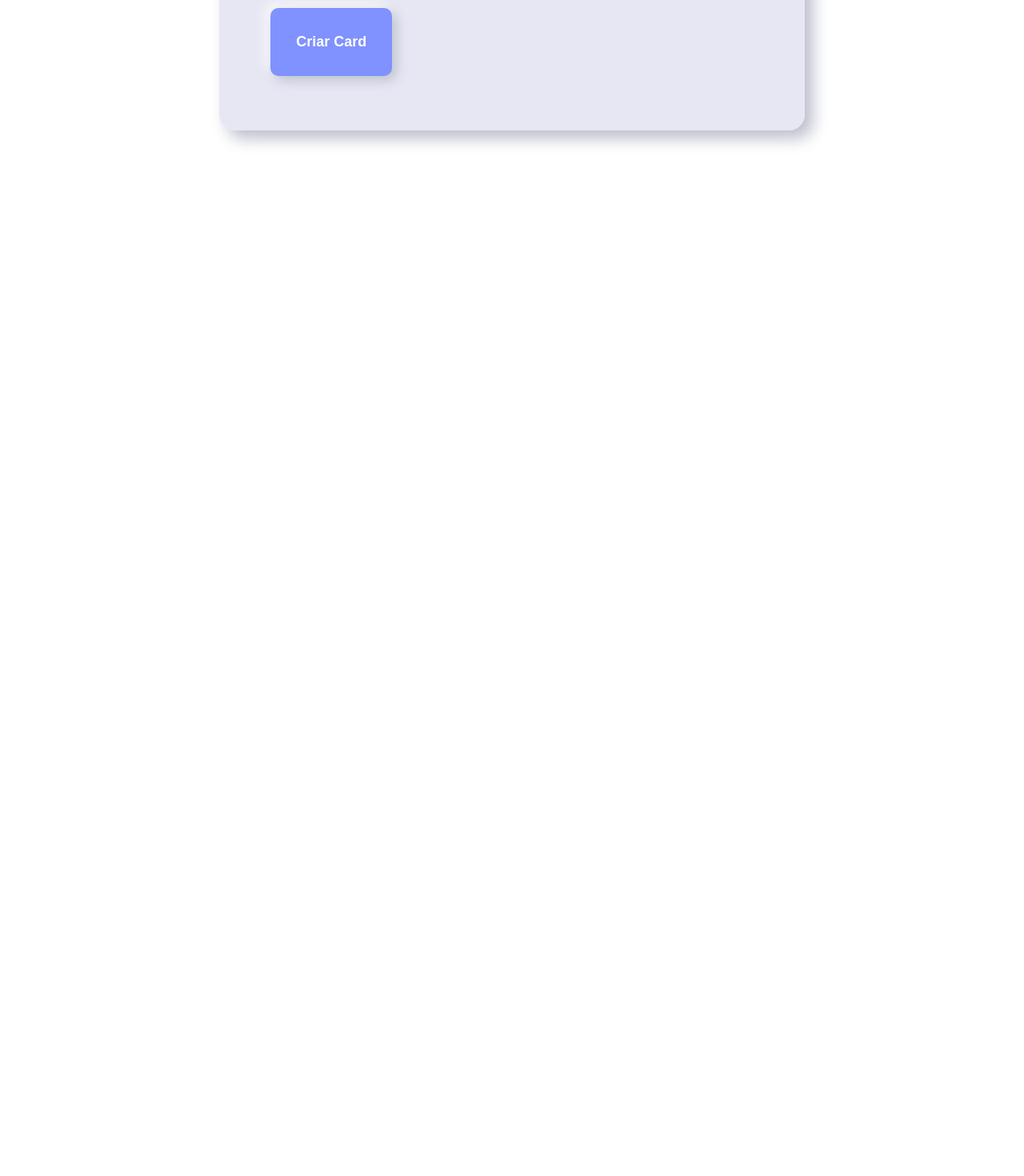
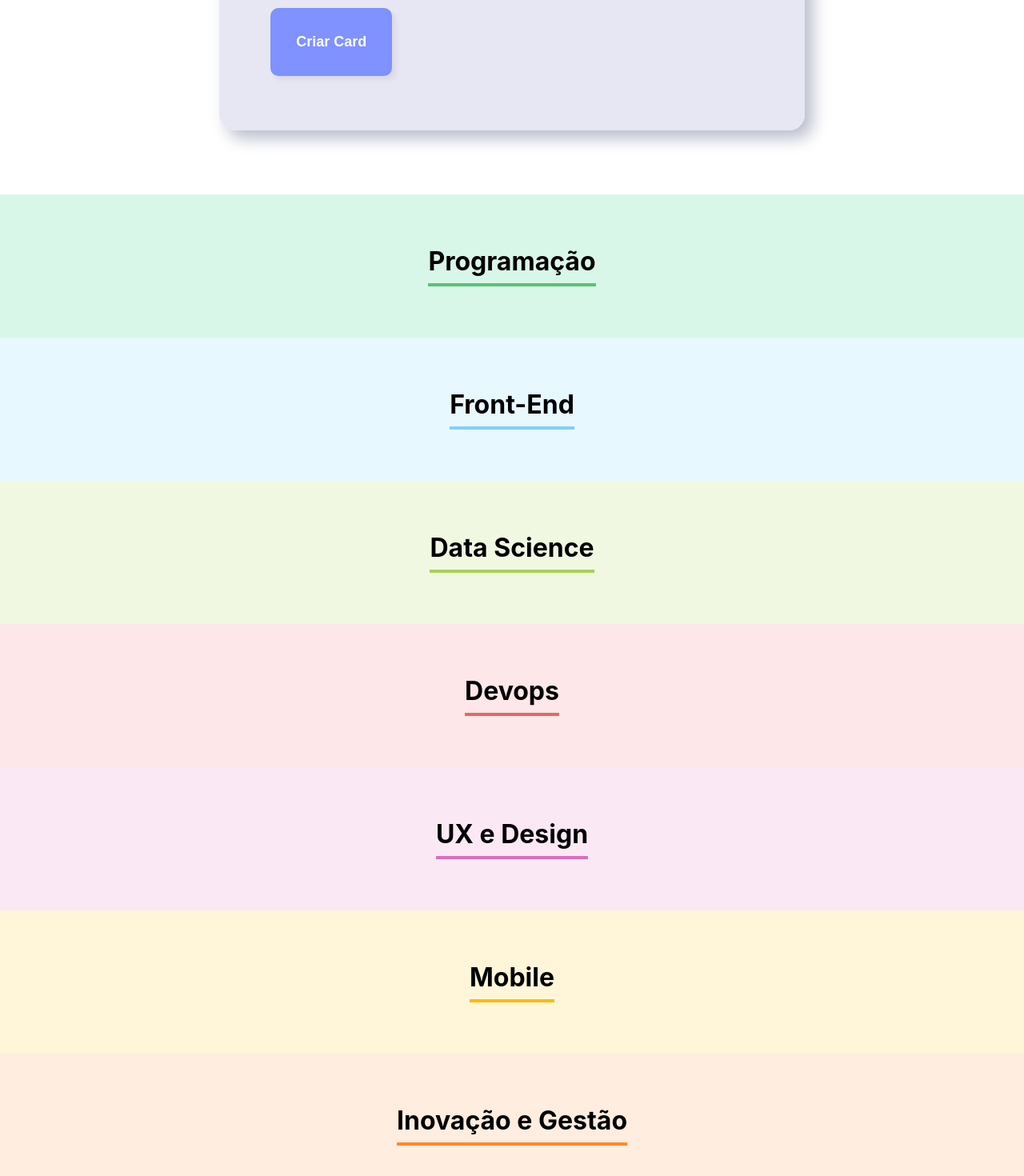
Before and after one commit to charlesbrcosta/Organo, a React (Create React App) app: page / in a window 1280 px wide. Shown: the part 1234-2704 px from the top of the page at 80% size. Before the commit the page ends 1477 px from the top, so only its background shows below. Built offline with nearby package versions, Linux system fonts and the light colour scheme.

Commit message:
adicionado componente e objeto team

```diff
--- a/src/App.js
+++ b/src/App.js
@@ -1,11 +1,69 @@
+import { useState } from 'react';
+
 import { Banner } from './components/Banner/';
 import { Form } from './components/Form';
+import { Team } from './components/Team';
+
+const teams = [
+  {
+    name: 'Programação',
+    primaryColor: '#57C278',
+    secondColor: '#D9F7E9',
+  },
+  {
+    name: 'Front-End',
+    primaryColor: '#82CFFA',
+    secondColor: '#E8F8FF',
+  },
+  {
+    name: 'Data Science',
+    primaryColor: '#A6D157',
+    secondColor: '#F0F8E2',
+  },
+  {
+    name: 'Devops',
+    primaryColor: '#E06B69',
+    secondColor: '#FDE7E8',
+  },
+  {
+    name: 'UX e Design',
+    primaryColor: '#DB6EBF',
+    secondColor: '#FAE9F5',
+  },
+  {
+    name: 'Mobile',
+    primaryColor: '#FFBA05',
+    secondColor: '#FFF5D9',
+  },
+  {
+    name: 'Inovação e Gestão',
+    primaryColor: '#FF8A29',
+    secondColor: '#FFEEDF',
+  },
+];
 
 export function App() {
+  const [collaborators, setCollaborator] = useState([]);
+
+  const newCollaboratorAdded = (collaborator) => {
+    setCollaborator([...collaborators, collaborator]);
+  }
+
   return (
     <div className="App">
       <Banner />
-      <Form />
+      <Form registerCollaborator={ collaborator => newCollaboratorAdded(collaborator) }/>
+
+      { teams.map(team => {
+        return (
+          <Team
+            key={ team.name }
+            name={ team.name }
+            primaryColor={ team.primaryColor }
+            secondColor={ team.secondColor }
+          />
+        );
+      })}
     </div>
   );
 }
--- a/src/components/Button/Button.module.css
+++ b/src/components/Button/Button.module.css
@@ -8,8 +8,9 @@
     cursor: pointer;
     color: #FFF;
     margin: 32px 0;
-    box-shadow: 5px 5px 15px #babecc,
-               -5px -5px 15px #ffffff;
+    /* box-shadow: 5px 5px 15px #babecc,
+               -5px -5px 15px #ffffff; */
+    box-shadow: 5px 5px 7px rgba(0, 0, 0, 0.06);
 }
 
 .button:hover {
--- a/src/components/DropdownList/index.js
+++ b/src/components/DropdownList/index.js
@@ -19,11 +19,7 @@ export const DropdownList = (props) => {
                 onChange={ whenTyping }
             >
                 { props.items.map(item => {
-                    return (
-                        <option key={ item }>
-                            { item }
-                        </option>
-                    );
+                    return <option key={ item }> { item }</option>
                 })}
             </select>
         </div>
--- a/src/components/Form/index.js
+++ b/src/components/Form/index.js
@@ -6,26 +6,31 @@ import { Button } from '../Button';
 
 import styles from './Form.module.css';
 
+const teams = [
+    '',
+    'Programação',
+    'Frond-End',
+    'Data Science',
+    'Devops',
+    'UX e Design',
+    'Mobile',
+    'Inovação e Gestão'
+]
 
-export const Form = () => {
+export const Form = (props) => {
     const [name, setName] = useState('');
     const [jobTitle, setJobTitle] = useState('');
     const [image, setImage] = useState('');
     const [team, setTeam] = useState('');
 
-    const teams = [
-        '',
-        'Programação',
-        'Data Science',
-        'Devops',
-        'UX e Design',
-        'Mobile',
-        'Inovação e Gestão'
-    ]
-
     const whenSaving = (event) => {
         event.preventDefault();
-        console.log('formulario foi submetido =>', name, jobTitle, image, team);
+        props.registerCollaborator({
+            name,
+            jobTitle,
+            image,
+            team
+        });
     }
 
     return (
--- /dev/null
+++ b/src/components/Team/Team.module.css
@@ -0,0 +1,12 @@
+.team {
+    text-align: center;
+    padding: 32px;
+    /* background-color: #D9F7E9; */
+}
+
+.team h3 {
+    font-size: 32px;
+    border-bottom: 4px solid;
+    display: inline-block;
+    padding-bottom: 8px;
+}
--- /dev/null
+++ b/src/components/Team/index.js
@@ -0,0 +1,13 @@
+import styles from './Team.module.css';
+
+export const  Team = (props) => {
+
+    const backgroundColor = { backgroundColor: props.secondColor }
+    const borderColor = { borderColor: props.primaryColor }
+
+    return(
+        <section className={ styles.team } style={ backgroundColor }>
+            <h3 style={ borderColor }>{ props.name }</h3>
+        </section>
+    );
+}
```
